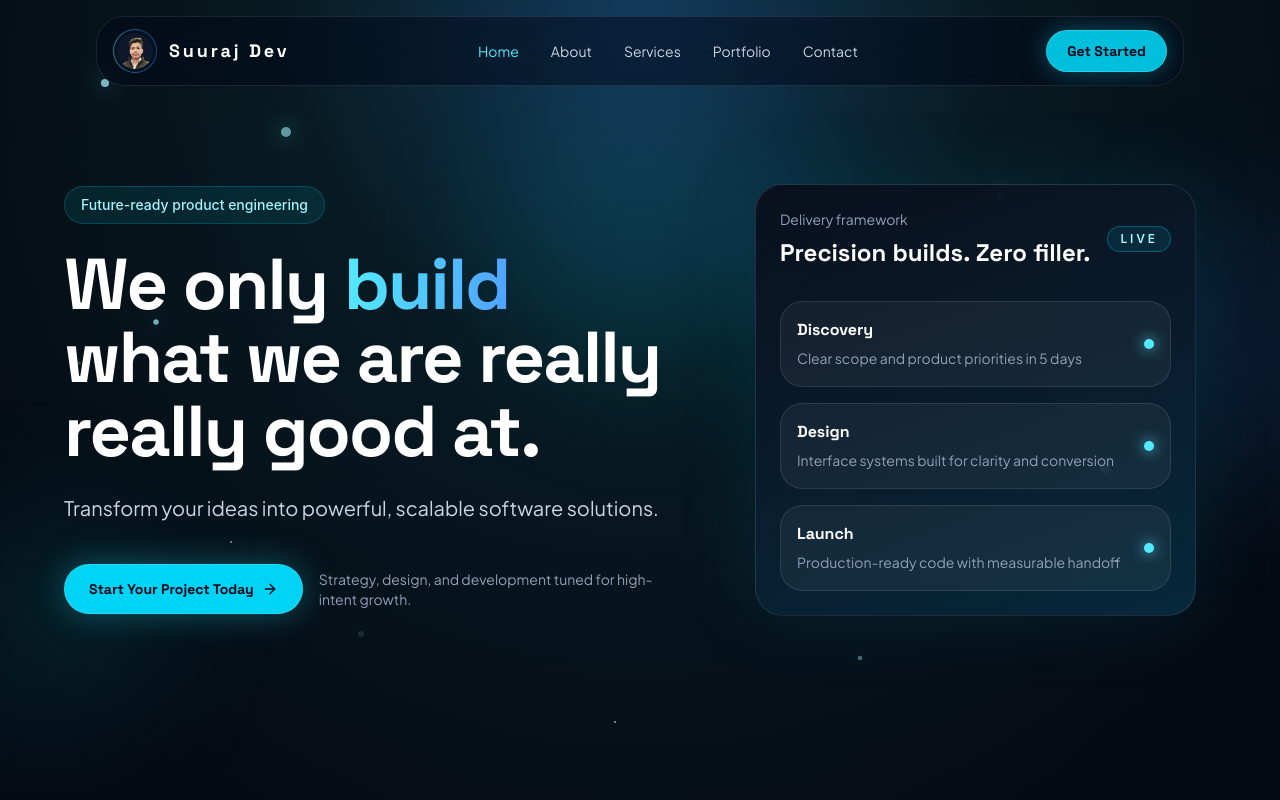
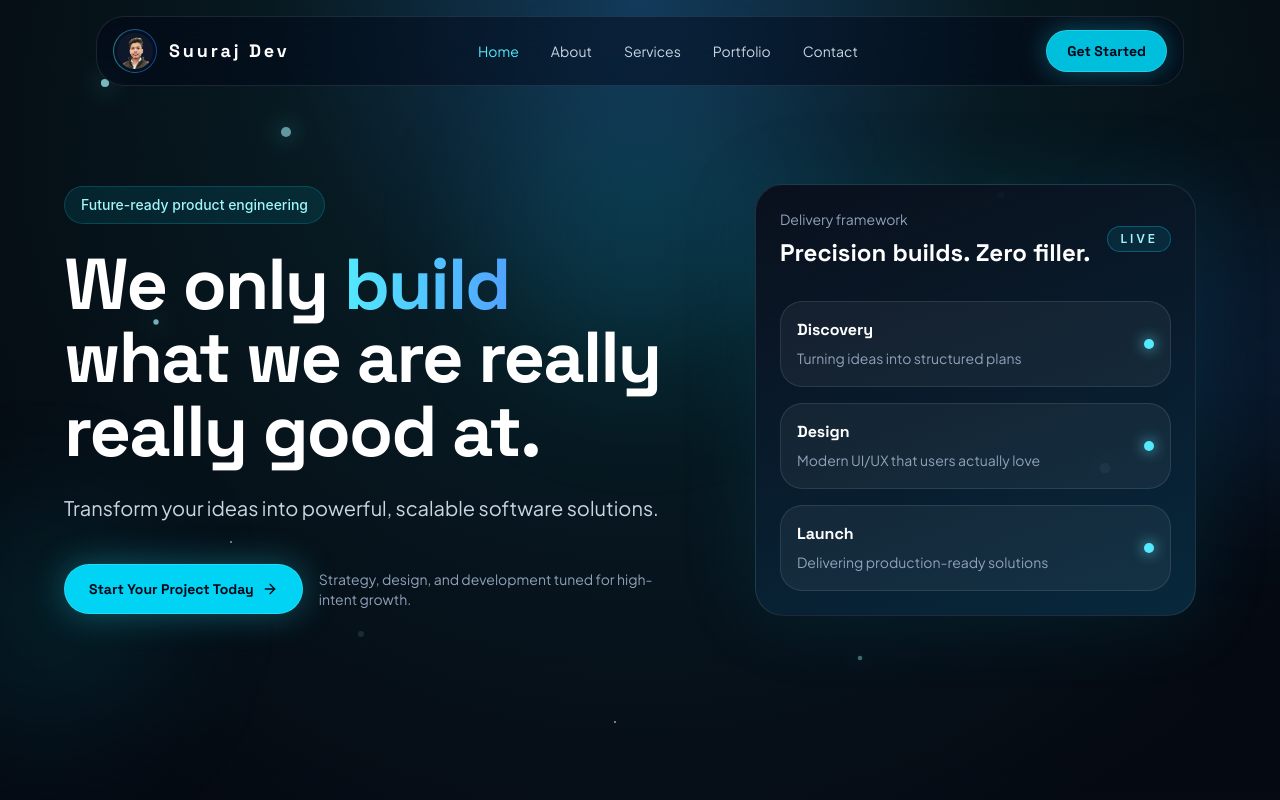
Before and after one commit to SurajChaurasia84/my-portfolio, a React (Vite) app: page / in a window 1280 px wide. Shown: the top 800 px of the page. Built offline with nearby package versions, Linux system fonts and the light colour scheme.

Commit message:
Updating steps tagline

```diff
--- a/src/components/Hero.jsx
+++ b/src/components/Hero.jsx
@@ -131,9 +131,9 @@ function Hero({ hideSidebar = false }) {
 
             <div className="mt-8 space-y-4">
               {[
-                ['Discovery', 'Clear scope and product priorities in 5 days'],
-                ['Design', 'Interface systems built for clarity and conversion'],
-                ['Launch', 'Production-ready code with measurable handoff'],
+                ['Discovery', 'Turning ideas into structured plans'],
+                ['Design', 'Modern UI/UX that users actually love'],
+                ['Launch', 'Delivering production-ready solutions'],
               ].map(([title, text]) => (
                 <div
                   key={title}
```
